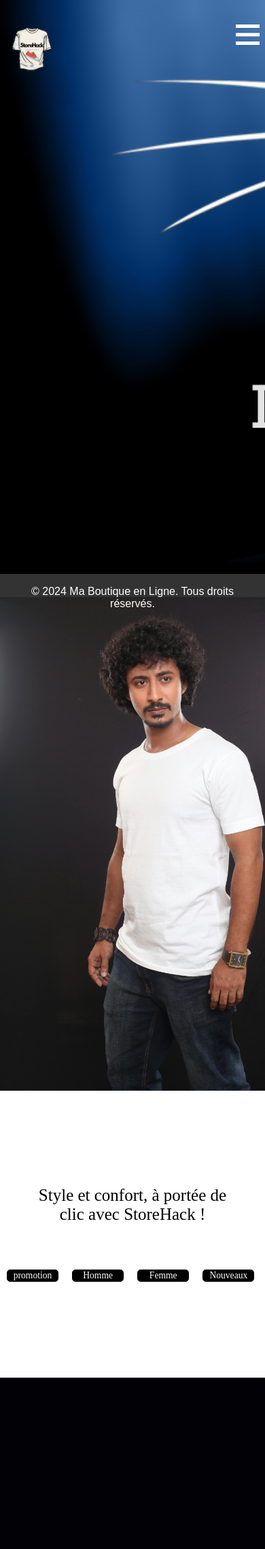
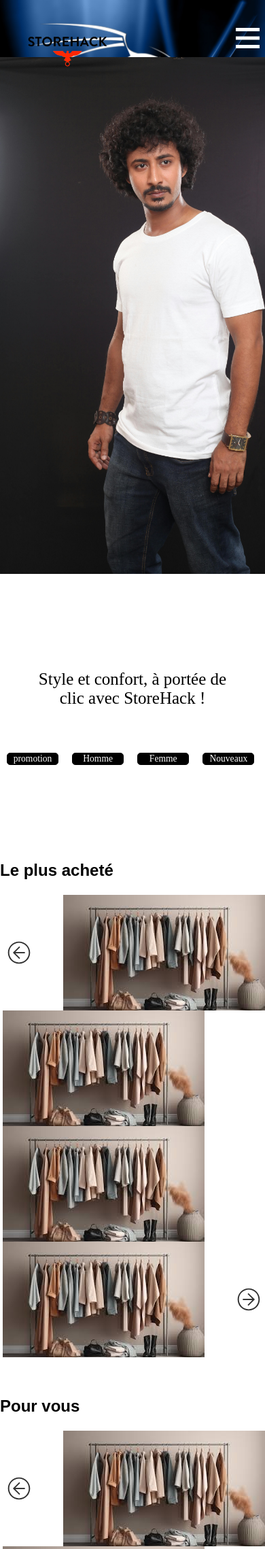
Before and after one commit to Baptiste4321/e-commerce, a PHP site: page /index1.html in a window 390 px wide. Shown: the top 2278 px of the page at 68% size. Before the commit the page ends 2026 px from the top, so only its background shows below. Run offline with PHP 8.4, Linux system fonts and the light colour scheme.

Commit message:
grosse maj

```diff
--- a/css/style.css
+++ b/css/style.css
@@ -377,7 +377,7 @@ a {
 
     .deslienstel{
         position: relative;
-        font-size: auto;
+        font-size: 100%;
         width: 19vw;
         font-size: 0.85rem;
         text-align: center;
--- a/css/style1.css
+++ b/css/style1.css
@@ -9,7 +9,7 @@ body{
     font-family: 'Poppins', sans-serif;
 }
 header{
-    height: 100vh;
+    height: 10vh;
     width: 100vw;
     background-image: url(../assets/karim_linux2.png);
     background-size: cover;
@@ -47,7 +47,7 @@ header{
 .navbar .menu-barre{
     display: none;
     position: fixed;
-    top: 4.3vh;
+    top: 4.9vh;
     right: 2vw;
     width: 35px;
 
@@ -61,8 +61,8 @@ header{
     }
     .navbar .logo{
         position: fixed;
-        top: 4vh;
-        left: 3vw;
+        top: 2.5vh;
+        left: 8vw;
     }
     .navbar .menu-barre{
         display: block;
@@ -96,16 +96,16 @@ header{
     }
 
 }
+
 footer {
     background-color: #333;
     color: white;
-    padding: 2vh;
+    padding: 20px;
     text-align: center;
-    position: absolute;
+    position: relative;
     left: 0;
     bottom: 0;
-    /*width: 100vw;*/
-    top: 100vh;
+    width: auto;
 }
 ul.sous-menu{
     display: none;
@@ -120,7 +120,7 @@ ul.sous-menu{
     border-radius: 5px;
 }
 #logo{
-    height: 70px;
+    height: 100px;
     width: auto;
 }
 /* Orphé css */
--- a/index1.html
+++ b/index1.html
@@ -11,7 +11,8 @@
 
     <header>
         <nav class="navbar">
-            <a href="#" class="logo"><img src="/assets/img.png" id="logo"></a>
+            <!--<a href="#" class="logo"><img src="/assets/aigle.png" id="logo"></a>-->
+            <a href="#" class="logo"><img src="/assets/aigle.png" id="logo"></a>
             <div class="nav-links">
                 <ul class="standard-ul">
                     <li class="deroulant"><a href="#">Categorie</a>
@@ -91,6 +92,44 @@
          </section> -->
 
         <!-- Ajouter plus de sections pour plus de produits -->
+        <section id="LePlusAcheté">
+            <h2>Le plus acheté</h2>
+            <br>
+            <div class="contentrub">
+                <svg xmlns="http://www.w3.org/2000/svg" width="48" height="48" viewBox="0 0 50 50"><path fill="#303030" d="M25 42c-9.4 0-17-7.6-17-17S15.6 8 25 8s17 7.6 17 17s-7.6 17-17 17m0-32c-8.3 0-15 6.7-15 15s6.7 15 15 15s15-6.7 15-15s-6.7-15-15-15"/><path fill="#303030" d="M25.3 34.7L15.6 25l9.7-9.7l1.4 1.4l-8.3 8.3l8.3 8.3z"/><path fill="#303030" d="M17 24h17v2H17z"/></svg>
+                <img src="assets/testrubriques.jpeg" alt="">
+                <img src="assets/testrubriques.jpeg" alt="">
+                <img src="assets/testrubriques.jpeg" alt="">
+                <img src="assets/testrubriques.jpeg" alt="">
+                <svg xmlns="http://www.w3.org/2000/svg" width="48" height="48" viewBox="0 0 50 50"><path fill="#303030" d="M25 42c-9.4 0-17-7.6-17-17S15.6 8 25 8s17 7.6 17 17s-7.6 17-17 17m0-32c-8.3 0-15 6.7-15 15s6.7 15 15 15s15-6.7 15-15s-6.7-15-15-15"/><path fill="#303030" d="m24.7 34.7l-1.4-1.4l8.3-8.3l-8.3-8.3l1.4-1.4l9.7 9.7z"/><path fill="#303030" d="M16 24h17v2H16z"/></svg>
+            </div>
+        </section>
+        <br><br><br>
+        <section id="PourVous">
+            <h2>Pour vous</h2>
+            <br>
+            <div class="contentrub">
+                <svg xmlns="http://www.w3.org/2000/svg" width="48" height="48" viewBox="0 0 50 50"><path fill="#303030" d="M25 42c-9.4 0-17-7.6-17-17S15.6 8 25 8s17 7.6 17 17s-7.6 17-17 17m0-32c-8.3 0-15 6.7-15 15s6.7 15 15 15s15-6.7 15-15s-6.7-15-15-15"/><path fill="#303030" d="M25.3 34.7L15.6 25l9.7-9.7l1.4 1.4l-8.3 8.3l8.3 8.3z"/><path fill="#303030" d="M17 24h17v2H17z"/></svg>
+                <img src="assets/testrubriques.jpeg" alt="">
+                <img src="assets/testrubriques.jpeg" alt="">
+                <img src="assets/testrubriques.jpeg" alt="">
+                <img src="assets/testrubriques.jpeg" alt="">
+                <svg xmlns="http://www.w3.org/2000/svg" width="48" height="48" viewBox="0 0 50 50"><path fill="#303030" d="M25 42c-9.4 0-17-7.6-17-17S15.6 8 25 8s17 7.6 17 17s-7.6 17-17 17m0-32c-8.3 0-15 6.7-15 15s6.7 15 15 15s15-6.7 15-15s-6.7-15-15-15"/><path fill="#303030" d="m24.7 34.7l-1.4-1.4l8.3-8.3l-8.3-8.3l1.4-1.4l9.7 9.7z"/><path fill="#303030" d="M16 24h17v2H16z"/></svg>
+            </div>
+        </section>
+        <br><br><br>
+        <section id="Promotion">
+            <h2>Promotion</h2>
+            <br>
+            <div class="contentrub">
+                <svg xmlns="http://www.w3.org/2000/svg" width="48" height="48" viewBox="0 0 50 50"><path fill="#303030" d="M25 42c-9.4 0-17-7.6-17-17S15.6 8 25 8s17 7.6 17 17s-7.6 17-17 17m0-32c-8.3 0-15 6.7-15 15s6.7 15 15 15s15-6.7 15-15s-6.7-15-15-15"/><path fill="#303030" d="M25.3 34.7L15.6 25l9.7-9.7l1.4 1.4l-8.3 8.3l8.3 8.3z"/><path fill="#303030" d="M17 24h17v2H17z"/></svg>
+                <img src="assets/testrubriques.jpeg" alt="">
+                <img src="assets/testrubriques.jpeg" alt="">
+                <img src="assets/testrubriques.jpeg" alt="">
+                <img src="assets/testrubriques.jpeg" alt="">
+                <svg xmlns="http://www.w3.org/2000/svg" width="48" height="48" viewBox="0 0 50 50"><path fill="#303030" d="M25 42c-9.4 0-17-7.6-17-17S15.6 8 25 8s17 7.6 17 17s-7.6 17-17 17m0-32c-8.3 0-15 6.7-15 15s6.7 15 15 15s15-6.7 15-15s-6.7-15-15-15"/><path fill="#303030" d="m24.7 34.7l-1.4-1.4l8.3-8.3l-8.3-8.3l1.4-1.4l9.7 9.7z"/><path fill="#303030" d="M16 24h17v2H16z"/></svg>
+            </div>
+        </section>
     </main>
     <footer>
         <p>&copy; 2024 Ma Boutique en Ligne. Tous droits réservés.</p>
--- a/javascript/script1.js
+++ b/javascript/script1.js
@@ -4,3 +4,17 @@ const navLinks = document.querySelector(".nav-links")
 menuHamburger.addEventListener('click',()=>{
     navLinks.classList.toggle('mobile-menu')
 })
+var slideIndex = 1;
+carousel();
+
+function carousel() {
+    var i;
+    var x = document.getElementsByClassName("mySlides");
+    for (i = 0; i < x.length; i++) {
+        x[i].style.display = "none";
+    }
+    slideIndex++;
+    if (slideIndex > x.length) {slideIndex = 1}
+    x[slideIndex-1].style.display = "block";
+    setTimeout(carousel, 2000);
+}
```
Also changed, not shown: assets/aigle.png (added), assets/aigle2.png (added), assets/aigleN.png (added).
